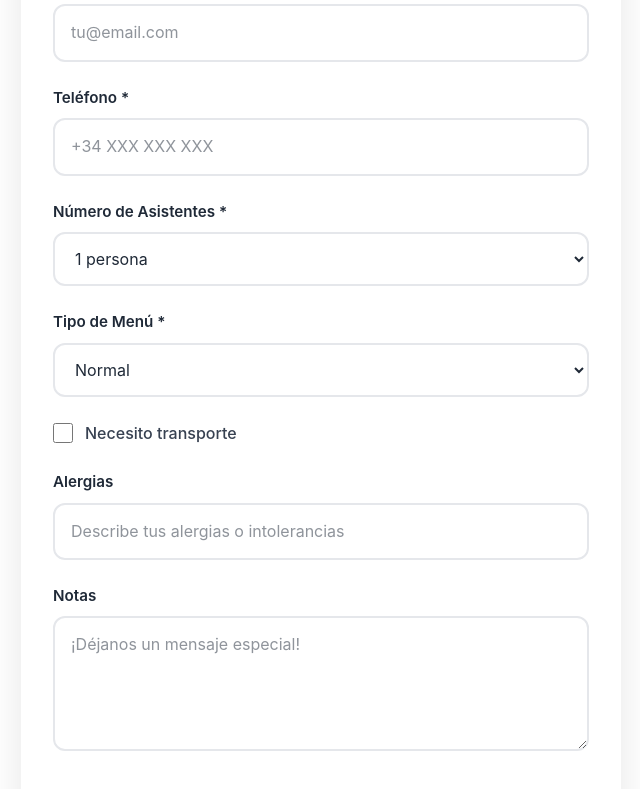
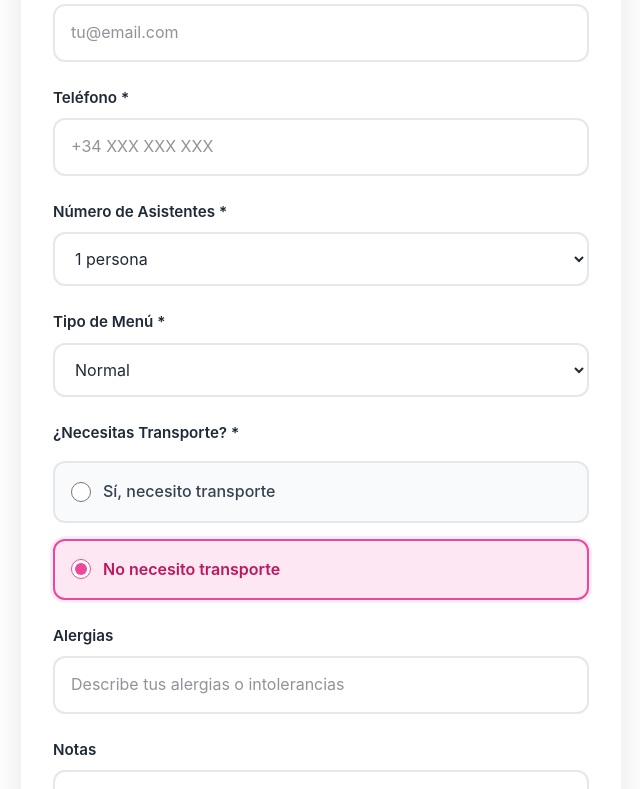
Before and after one commit to jesusMartinez88/boda-judith-jesus, an Angular app: page / in a window 1280 px wide. Shown: the part 4522-5311 px from the top of the page, without its empty margins (319-959 px from the left). Built offline with nearby package versions, Linux system fonts and the light colour scheme; no server answers.

Commit message:
fix: update map location and enhance radio button styles in RSVP form

```diff
--- a/src/app/components/map/map.component.html
+++ b/src/app/components/map/map.component.html
@@ -2,7 +2,7 @@
   <h2 class="map-title">Ubicación</h2>
   <div class="map-info">
     <p><strong>Pericon Azahar</strong></p>
-    <p>Blanca (Murcia), España</p>
+    <p>Abarán (Murcia), España</p>
   </div>
   <div #mapContainer id="map" class="leaflet-map"></div>
 </div>
--- a/src/app/components/map/map.component.ts
+++ b/src/app/components/map/map.component.ts
@@ -29,7 +29,7 @@ export class MapComponent implements OnInit {
 
     // Agregar marcador personalizado
     const customIcon = L.divIcon({
-      html: `<div class="custom-marker">💍</div>`,
+      html: `<div class="custom-marker" style="font-size: 40px;">💍</div>`,
       className: 'custom-marker-container',
       iconSize: [40, 40],
       iconAnchor: [20, 40],
--- a/src/app/components/rsvp-form/rsvp-form.component.css
+++ b/src/app/components/rsvp-form/rsvp-form.component.css
@@ -156,6 +156,59 @@
   cursor: not-allowed;
 }
 
+/* Radio Button Styles */
+.radio-group {
+  gap: 1rem;
+}
+
+.radio-options {
+  display: flex;
+  flex-direction: column;
+  gap: 1rem;
+}
+
+.radio-label {
+  display: flex;
+  align-items: center;
+  gap: 0.75rem;
+  padding: 1rem;
+  border: 2px solid #e5e7eb;
+  border-radius: 0.75rem;
+  cursor: pointer;
+  transition: all 0.3s ease;
+  background: #f9fafb;
+}
+
+.radio-label:hover {
+  border-color: #ec4899;
+  background: #fce7f3;
+}
+
+.radio-input {
+  width: 1.25rem;
+  height: 1.25rem;
+  cursor: pointer;
+  accent-color: #ec4899;
+  flex-shrink: 0;
+}
+
+.radio-input:checked + .radio-text {
+  color: #be185d;
+  font-weight: 600;
+}
+
+.radio-label:has(.radio-input:checked) {
+  border-color: #ec4899;
+  background: #fce7f3;
+  box-shadow: 0 0 0 3px rgba(236, 72, 153, 0.1);
+}
+
+.radio-text {
+  color: #374151;
+  font-weight: 500;
+  transition: all 0.3s ease;
+}
+
 @media (max-width: 640px) {
   .rsvp-form-container {
     padding: 2rem 1.5rem;
--- a/src/app/components/rsvp-form/rsvp-form.component.html
+++ b/src/app/components/rsvp-form/rsvp-form.component.html
@@ -99,16 +99,30 @@
     </div>
 
     <!-- Transport -->
-    <div class="form-group checkbox-group">
-      <label for="needsTransport" class="checkbox-label">
-        <input
-          type="checkbox"
-          id="needsTransport"
-          formControlName="needsTransport"
-          class="checkbox-input"
-        />
-        <span>Necesito transporte</span>
-      </label>
+    <div class="form-group radio-group">
+      <label class="form-label">¿Necesitas Transporte? *</label>
+      <div class="radio-options">
+        <label class="radio-label">
+          <input
+            type="radio"
+            name="needsTransport"
+            [value]="'true'"
+            formControlName="needsTransport"
+            class="radio-input"
+          />
+          <span class="radio-text">Sí, necesito transporte</span>
+        </label>
+        <label class="radio-label">
+          <input
+            type="radio"
+            name="needsTransport"
+            [value]="'false'"
+            formControlName="needsTransport"
+            class="radio-input"
+          />
+          <span class="radio-text">No necesito transporte</span>
+        </label>
+      </div>
     </div>
 
     <!-- Allergies -->
--- a/src/app/components/rsvp-form/rsvp-form.component.ts
+++ b/src/app/components/rsvp-form/rsvp-form.component.ts
@@ -24,7 +24,7 @@ export class RsvpFormComponent {
       phone: ['', [Validators.required, Validators.pattern(/^[0-9\s\-\+\(\)]+$/)]],
       attending: [1, [Validators.required, Validators.min(1), Validators.max(10)]],
       mealType: ['normal', Validators.required],
-      needsTransport: [false],
+      needsTransport: ['false', Validators.required],
       allergies: [''],
       notes: ['']
     });
@@ -43,10 +43,12 @@ export class RsvpFormComponent {
     this.submitSuccess.set(false);
 
     try {
-      const guestData: Guest = this.form.value;
+      let guestData: Guest = this.form.value;
+      // Convert needsTransport string to boolean
+      guestData.needsTransport = (guestData.needsTransport as unknown as string) === 'true';
       await this.guestService.registerGuest(guestData);
       this.submitSuccess.set(true);
-      this.form.reset({ attending: 1, mealType: 'normal', needsTransport: false });
+      this.form.reset({ attending: 1, mealType: 'normal', needsTransport: 'false' });
       setTimeout(() => this.submitSuccess.set(false), 5000);
     } catch (error: any) {
       this.submitError.set(true);
```
